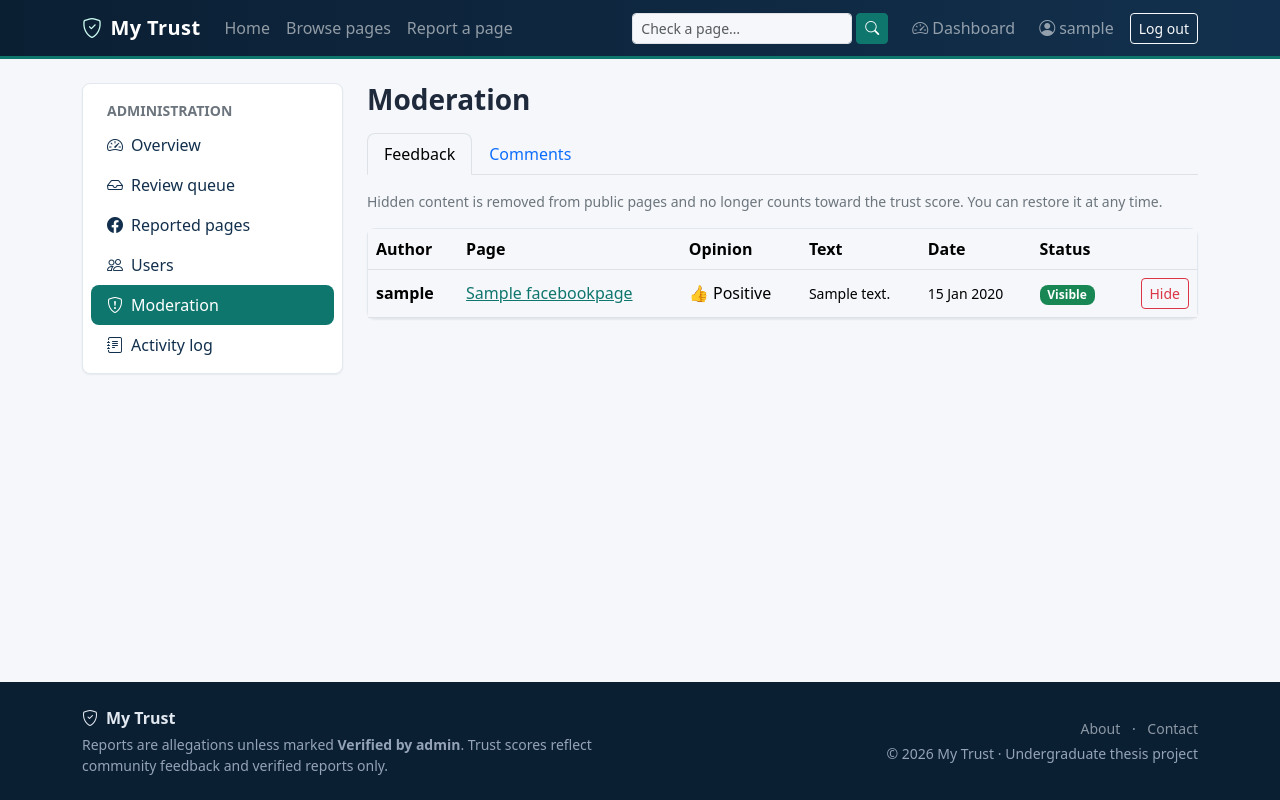
After one commit to muhammadtamimworkplace/my-trust, a Django app: page /dashboard/moderation/ in a window 1280 px wide. The commit adds this page. Run offline with Django 5.2, Linux system fonts and the light colour scheme; a user stored in the database is signed in; tables that the repository leaves empty hold one stand-in row (values such as "Sample post"); parts of the project's set-up code (start-up, migrations or seed data) failed here and were passed over; some libraries are stand-ins or nearby versions.

Commit message:
feat: add content moderation

```diff
--- a/dashboard/services.py
+++ b/dashboard/services.py
@@ -203,3 +203,39 @@ def admin_pages(query=""):
     if query:
         pages = pages.filter(Q(name__icontains=query) | Q(url__icontains=query))
     return pages
+
+
+MODERATED_KINDS = {
+    # kind -> (model, hide action, restore action, audit target type)
+    "feedback": (Feedback, AdminAction.ActionType.HIDE_FEEDBACK, AdminAction.ActionType.UNHIDE_FEEDBACK, AdminAction.TargetType.FEEDBACK),
+    "comment": (Comment, AdminAction.ActionType.HIDE_COMMENT, AdminAction.ActionType.UNHIDE_COMMENT, AdminAction.TargetType.COMMENT),
+}
+
+
+def moderation_items(kind):
+    """Feedback or comments, newest first, for the moderation list."""
+    if kind == "comment":
+        return Comment.objects.select_related("user", "report__page").order_by("-created_at")
+    return Feedback.objects.select_related("user", "page").order_by("-created_at")
+
+
+def toggle_content_hidden(*, admin, kind, pk):
+    """Hide or restore one feedback/comment, log it, and refresh the page's trust score
+    when feedback changes (hidden feedback does not count). Returns the new `is_hidden`.
+    """
+    if kind not in MODERATED_KINDS:
+        raise ValidationError("Unknown content type.")
+    model, hide_action, restore_action, target_type = MODERATED_KINDS[kind]
+
+    with transaction.atomic():
+        item = model.objects.select_for_update().select_related("user").get(pk=pk)
+        item.is_hidden = not item.is_hidden
+        item.save(update_fields=["is_hidden"])
+        AdminAction.objects.create(
+            admin=admin, action_type=hide_action if item.is_hidden else restore_action,
+            target_user=item.user, target_type=target_type, target_id=item.pk,
+            report=item.report if kind == "comment" else None,
+        )
+        if kind == "feedback":
+            recalculate_trust(item.page)
+    return item.is_hidden
--- a/dashboard/urls.py
+++ b/dashboard/urls.py
@@ -9,6 +9,8 @@ urlpatterns = [
     path("reports/", views.report_queue_view, name="report_queue"),
     path("reports/<int:pk>/", views.report_review, name="report_review"),
     path("pages/", views.page_list, name="page_list"),
+    path("moderation/", views.moderation, name="moderation"),
+    path("moderation/<str:kind>/<int:pk>/toggle/", views.moderation_toggle, name="moderation_toggle"),
     path("users/", views.user_list, name="user_list"),
     path("users/<int:pk>/toggle-active/", views.user_toggle_active, name="user_toggle"),
 ]
--- a/dashboard/views.py
+++ b/dashboard/views.py
@@ -1,7 +1,8 @@
 from django.contrib import messages
 from django.contrib.auth import get_user_model
-from django.core.exceptions import ValidationError
+from django.core.exceptions import ObjectDoesNotExist, ValidationError
 from django.core.paginator import Paginator
+from django.http import Http404
 from django.shortcuts import get_object_or_404, redirect, render
 from django.utils.http import url_has_allowed_host_and_scheme, urlencode
 from django.views.decorators.http import require_POST
@@ -10,12 +11,23 @@ from accounts.decorators import admin_required
 from reports.models import ScamReport
 
 from .forms import ReviewForm
-from .services import admin_pages, decide_report, overview_stats, report_queue, search_users, toggle_user_active
+from .services import (
+    MODERATED_KINDS,
+    admin_pages,
+    decide_report,
+    moderation_items,
+    overview_stats,
+    report_queue,
+    search_users,
+    toggle_content_hidden,
+    toggle_user_active,
+)
 
 User = get_user_model()
 REPORTS_PER_PAGE = 15
 USERS_PER_PAGE = 20
 PAGES_PER_PAGE = 20
+MODERATION_PER_PAGE = 20
 
 
 @admin_required
@@ -96,3 +108,28 @@ def page_list(request):
     page_obj = Paginator(admin_pages(query), PAGES_PER_PAGE).get_page(request.GET.get("page"))
     context = {"section": "pages", "page_obj": page_obj, "q": query, "query_string": urlencode({"q": query}) if query else ""}
     return render(request, "dashboard/page_list.html", context)
+
+
+@admin_required
+def moderation(request):
+    """Feedback and comments with a hide/restore button."""
+    kind = "comment" if request.GET.get("type") == "comment" else "feedback"
+    page_obj = Paginator(moderation_items(kind), MODERATION_PER_PAGE).get_page(request.GET.get("page"))
+    context = {"section": "moderation", "kind": kind, "page_obj": page_obj, "query_string": f"type={kind}"}
+    return render(request, "dashboard/moderation.html", context)
+
+
+@admin_required
+@require_POST
+def moderation_toggle(request, kind, pk):
+    if kind not in MODERATED_KINDS:
+        raise Http404("Unknown content type.")
+    try:
+        hidden = toggle_content_hidden(admin=request.user, kind=kind, pk=pk)
+    except ObjectDoesNotExist:
+        raise Http404("Content not found.")
+    messages.success(request, f"The {kind} is now {'hidden' if hidden else 'visible again'}.")
+    next_url = request.POST.get("next", "")
+    if url_has_allowed_host_and_scheme(next_url, {request.get_host()}):
+        return redirect(next_url)
+    return redirect("dashboard:moderation")
--- a/templates/dashboard/base_dashboard.html
+++ b/templates/dashboard/base_dashboard.html
@@ -21,7 +21,9 @@
           <li class="nav-item">
             <a class="nav-link{% if section == 'users' %} active{% endif %}" href="{% url 'dashboard:user_list' %}"><i class="bi bi-people me-2" aria-hidden="true"></i>Users</a>
           </li>
-          <li class="nav-item"><a class="nav-link disabled" aria-disabled="true"><i class="bi bi-shield-exclamation me-2" aria-hidden="true"></i>Moderation</a></li>
+          <li class="nav-item">
+            <a class="nav-link{% if section == 'moderation' %} active{% endif %}" href="{% url 'dashboard:moderation' %}"><i class="bi bi-shield-exclamation me-2" aria-hidden="true"></i>Moderation</a>
+          </li>
           <li class="nav-item"><a class="nav-link disabled" aria-disabled="true"><i class="bi bi-journal-text me-2" aria-hidden="true"></i>Activity log</a></li>
         </ul>
       </div>
--- /dev/null
+++ b/templates/dashboard/moderation.html
@@ -0,0 +1,58 @@
+{% extends "dashboard/base_dashboard.html" %}
+
+{% block dashboard_title %}Moderation{% endblock %}
+
+{% block dashboard_content %}
+<h1 class="h3 fw-bold mb-3">Moderation</h1>
+
+<ul class="nav nav-tabs mb-3" aria-label="Content type">
+  <li class="nav-item"><a class="nav-link{% if kind == 'feedback' %} active{% endif %}" {% if kind == 'feedback' %}aria-current="page"{% endif %} href="?type=feedback">Feedback</a></li>
+  <li class="nav-item"><a class="nav-link{% if kind == 'comment' %} active{% endif %}" {% if kind == 'comment' %}aria-current="page"{% endif %} href="?type=comment">Comments</a></li>
+</ul>
+<p class="small text-secondary">Hidden content is removed from public pages{% if kind == "feedback" %} and no longer counts toward the trust score{% endif %}. You can restore it at any time.</p>
+
+<div class="mt-card p-0">
+  <div class="table-responsive">
+    <table class="table align-middle mb-0">
+      <thead>
+        <tr>
+          <th scope="col">Author</th><th scope="col">{% if kind == "feedback" %}Page{% else %}Report{% endif %}</th>
+          {% if kind == "feedback" %}<th scope="col">Opinion</th>{% endif %}
+          <th scope="col">Text</th><th scope="col">Date</th><th scope="col">Status</th><th scope="col"><span class="visually-hidden">Action</span></th>
+        </tr>
+      </thead>
+      <tbody>
+        {% for item in page_obj.object_list %}
+          <tr>
+            <td class="fw-semibold">{{ item.user.username }}</td>
+            {% if kind == "feedback" %}
+              <td><a href="{% url 'reports:page_detail' item.page.pk %}">{{ item.page.name }}</a></td>
+              <td>{% if item.sentiment == "POSITIVE" %}<span aria-hidden="true">👍</span> Positive{% else %}<span aria-hidden="true">👎</span> Negative{% endif %}</td>
+              <td class="small text-break">{{ item.comment|default:"—"|truncatechars:140 }}</td>
+            {% else %}
+              <td><a href="{% url 'reports:report_detail' item.report.pk %}">{{ item.report.title|truncatechars:40 }}</a></td>
+              <td class="small text-break">{{ item.body|truncatechars:140 }}</td>
+            {% endif %}
+            <td class="text-nowrap small">{{ item.created_at|date:"j M Y" }}</td>
+            <td>{% if item.is_hidden %}<span class="badge text-bg-secondary">Hidden</span>{% else %}<span class="badge text-bg-success">Visible</span>{% endif %}</td>
+            <td class="text-end">
+              <form method="post" action="{% url 'dashboard:moderation_toggle' kind item.pk %}">
+                {% csrf_token %}
+                <input type="hidden" name="next" value="{{ request.get_full_path }}">
+                {% if item.is_hidden %}
+                  <button type="submit" class="btn btn-sm btn-outline-success">Restore</button>
+                {% else %}
+                  <button type="submit" class="btn btn-sm btn-outline-danger">Hide</button>
+                {% endif %}
+              </form>
+            </td>
+          </tr>
+        {% empty %}
+          <tr><td colspan="7" class="text-secondary p-4">Nothing here yet.</td></tr>
+        {% endfor %}
+      </tbody>
+    </table>
+  </div>
+</div>
+{% include "partials/_pagination.html" %}
+{% endblock %}
```
Also changed, not shown: dashboard/tests/test_moderation.py (added, +118 -0 lines), docs/PROGRESS.md (+2 -2 lines).
